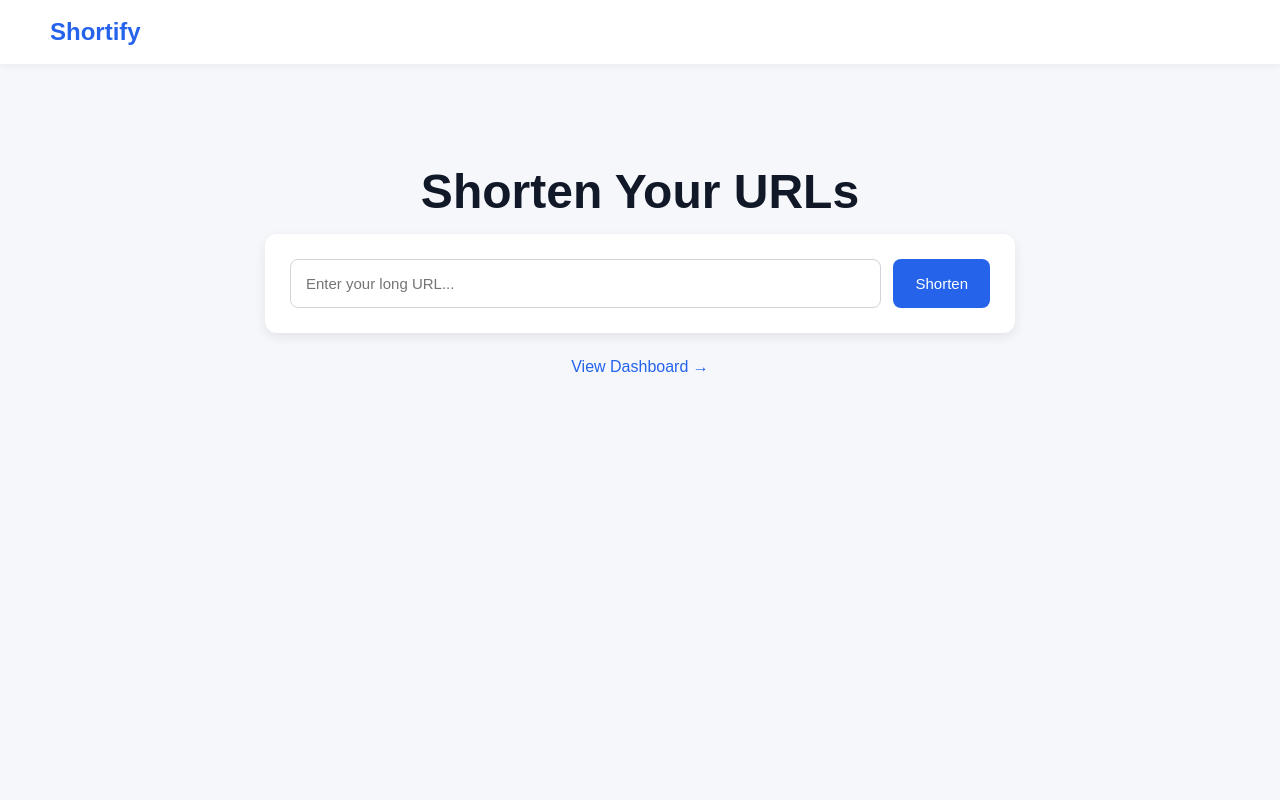
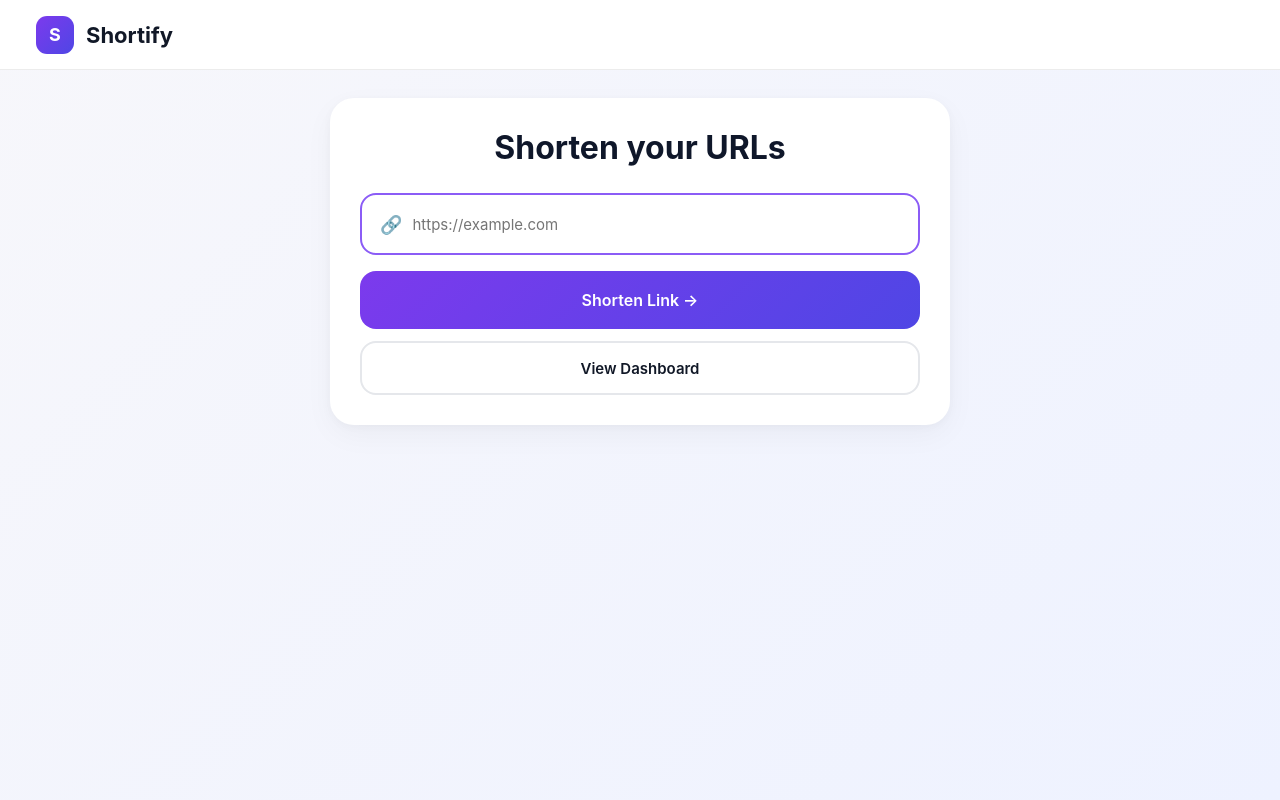
Before and after one commit to Bhavishay-Goyal-1004/Flask-URL-Shortner, a Flask app: page / in a window 1280 px wide. Run offline with Flask 3, Linux system fonts and the light colour scheme.

Commit message:
Change Design of app

```diff
--- a/templates/index.html
+++ b/templates/index.html
@@ -1,128 +1,239 @@
 <!DOCTYPE html>
 <html lang="en">
-
 <head>
-
 <meta charset="UTF-8">
 <meta name="viewport" content="width=device-width, initial-scale=1.0">
 
-    <title>Shortify</title>
+<title>URL Shortner</title>
 
 <style>
 
-        body{
+*{
     margin:0;
-            font-family:Arial, Helvetica, sans-serif;
-            background:#f5f7fb;
-            color:#222;
+    padding:0;
+    box-sizing:border-box;
+    font-family:Inter,sans-serif;
 }
 
+body{
+    background:linear-gradient(135deg,#f7f7fb,#eef2ff);
+    min-height:100vh;
+    color:#111827;
+    overflow-x:hidden;
+}
+
+/* NAVBAR */
+
 .navbar{
+    width:100%;
+    height:70px;
     background:white;
-            padding:18px 50px;
-            box-shadow:0 2px 8px rgba(0,0,0,0.05);
+    border-bottom:1px solid #ececec;
+    display:flex;
+    align-items:center;
+    padding:0 36px;
 }
 
 .logo{
-            font-size:24px;
-            font-weight:bold;
-            color:#2563eb;
+    display:flex;
+    align-items:center;
+    gap:12px;
 }
 
-        .hero{
-            max-width:750px;
-            margin:100px auto;
-            text-align:center;
-            padding:0 20px;
+.logo-box{
+    width:38px;
+    height:38px;
+    border-radius:11px;
+    background:linear-gradient(135deg,#7c3aed,#4f46e5);
+    display:flex;
+    justify-content:center;
+    align-items:center;
+    color:white;
+    font-size:18px;
+    font-weight:bold;
 }
 
-        .hero h1{
-            font-size:48px;
-            margin-bottom:15px;
+.logo h2{
+    font-size:22px;
+    font-weight:700;
+}
+
+/* MAIN */
+
+.wrapper{
+    width:100%;
+    display:flex;
+    flex-direction:column;
+    align-items:center;
+    padding:28px 16px;
+    gap:20px;
+}
+
+/* CARD */
+
+.card{
+    width:100%;
+    max-width:620px;
+    background:white;
+    border-radius:24px;
+    padding:30px;
+    box-shadow:
+    0 10px 30px rgba(0,0,0,0.04),
+    0 2px 10px rgba(0,0,0,0.03);
+}
+
+/* TITLE */
+
+.title{
+    text-align:center;
+    font-size:32px;
+    margin-bottom:26px;
+    color:#0f172a;
+}
+
+/* INPUT */
+
+.input-box{
+    width:100%;
+    height:62px;
+    border:2px solid #8b5cf6;
+    border-radius:16px;
+    display:flex;
+    align-items:center;
+    padding:0 18px;
+    background:white;
+}
+
+.input-box span{
+    font-size:18px;
+    margin-right:10px;
+}
+
+.input-box input{
+    width:100%;
+    border:none;
+    outline:none;
+    font-size:15px;
+    background:none;
     color:#111827;
 }
 
-        .hero p{
-            color:#6b7280;
-            margin-bottom:35px;
-            font-size:17px;
+/* BUTTONS */
+
+.btn{
+    width:100%;
+    height:58px;
+    margin-top:16px;
+    border:none;
+    border-radius:16px;
+    background:linear-gradient(135deg,#7c3aed,#4f46e5);
+    color:white;
+    font-size:16px;
+    font-weight:600;
+    cursor:pointer;
 }
 
-        .form-box{
+.dashboard-btn{
+    width:100%;
+    height:54px;
+    margin-top:12px;
+    border-radius:16px;
     background:white;
-            padding:25px;
-            border-radius:12px;
-            box-shadow:0 4px 12px rgba(0,0,0,0.08);
-        }
-
-        form{
+    border:2px solid #e5e7eb;
     display:flex;
-            gap:12px;
-        }
-
-        input{
-            flex:1;
-            padding:15px;
-            border:1px solid #d1d5db;
-            border-radius:8px;
+    justify-content:center;
+    align-items:center;
+    text-decoration:none;
+    color:#111827;
+    font-weight:600;
     font-size:15px;
 }
 
-        input:focus{
-            outline:none;
-            border-color:#2563eb;
+/* ERROR */
+
+.error{
+    margin-top:16px;
+    background:#fee2e2;
+    color:#dc2626;
+    padding:14px;
+    border-radius:14px;
+    text-align:center;
+    font-size:14px;
 }
 
-        button{
-            padding:15px 22px;
-            background:#2563eb;
-            color:white;
-            border:none;
-            border-radius:8px;
-            cursor:pointer;
-            font-size:15px;
+/* RESULT */
+
+.result-card{
+    text-align:center;
 }
 
-        button:hover{
-            background:#1d4ed8;
+.check{
+    width:62px;
+    height:62px;
+    border-radius:50%;
+    background:#dcfce7;
+    color:#16a34a;
+    font-size:28px;
+    display:flex;
+    justify-content:center;
+    align-items:center;
+    margin:auto;
+    margin-bottom:18px;
 }
 
-        .result{
-            margin-top:20px;
-            background:#eff6ff;
-            padding:18px;
-            border-radius:8px;
-            border:1px solid #bfdbfe;
-            text-align:left;
+.result-card h2{
+    font-size:26px;
+    margin-bottom:22px;
 }
 
-        .result a{
-            color:#2563eb;
-            text-decoration:none;
-            font-weight:bold;
+.result-box{
+    background:#f8f7ff;
+    border-radius:18px;
+    padding:14px;
+    display:flex;
+    align-items:center;
+    gap:12px;
+    flex-wrap:wrap;
 }
 
-        .error{
-            margin-top:20px;
-            background:#fef2f2;
-            color:#dc2626;
-            padding:15px;
-            border-radius:8px;
-            border:1px solid #fecaca;
+.short-url{
+    flex:1;
+    background:white;
+    border-radius:12px;
+    padding:14px 16px;
     text-align:left;
+    word-break:break-all;
+    font-size:14px;
 }
 
-        .dashboard{
-            margin-top:25px;
+.copy-btn{
+    border:none;
+    background:linear-gradient(135deg,#7c3aed,#4f46e5);
+    color:white;
+    padding:14px 18px;
+    border-radius:12px;
+    cursor:pointer;
+    font-weight:600;
+    font-size:14px;
 }
 
-        .dashboard a{
-            color:#2563eb;
-            text-decoration:none;
+@media(max-width:768px){
+
+    .navbar{
+        padding:0 18px;
+    }
+
+    .card{
+        padding:24px;
+    }
+
+    .title{
+        font-size:28px;
+    }
+
 }
 
 </style>
-
 </head>
 
 <body>
@@ -130,54 +241,84 @@
 <div class="navbar">
 
     <div class="logo">
-            Shortify
+
+        <div class="logo-box">
+            S
+        </div>
+
+        <h2>Shortify</h2>
+
     </div>
 
 </div>
 
-    <div class="hero">
+<div class="wrapper">
 
-        <h1>Shorten Your URLs</h1>
+    <div class="card">
 
+        <h1 class="title">
+            Shorten your URLs
+        </h1>
 
-        <div class="form-box">
+        <form method="POST" action="/shorten">
 
-            <form action="/shorten" method="POST">
+            <div class="input-box">
+
+                <span>🔗</span>
 
                 <input
                 type="text"
                 name="url"
-                    placeholder="Enter your long URL..."
+                placeholder="https://example.com"
                 required
                 >
 
-                <button type="submit">
-                    Shorten
+            </div>
+
+            <button class="btn" type="submit">
+                Shorten Link →
             </button>
+
+            <a href="/dashboard" class="dashboard-btn">
+                View Dashboard
+            </a>
 
         </form>
 
-            {% if short_url %}
-
-            <div class="result">
-
-                <strong>Short URL:</strong>
-
-                <br><br>
-
-                <a href="{{ short_url }}" target="_blank">
-                    {{ short_url }}
-                </a>
+        {% if error %}
+        <div class="error">
+            {{ error }}
+        </div>
+        {% endif %}
 
     </div>
 
-            {% endif %}
+    {% if short_url %}
 
-            {% if error %}
+    <div class="card result-card">
 
-            <div class="error">
+        <div class="check">
+            ✓
+        </div>
 
-                {{ error }}
+        <h2>
+            Your link is ready!
+        </h2>
+
+        <div class="result-box">
+
+            <div class="short-url" id="shortLink">
+                {{ short_url }}
+            </div>
+
+            <button
+            class="copy-btn"
+            onclick="copyLink()"
+            >
+                Copy Link
+            </button>
+
+        </div>
 
     </div>
 
@@ -185,16 +326,18 @@
 
 </div>
 
-        <div class="dashboard">
+<script>
 
-            <a href="/dashboard">
-                View Dashboard →
-            </a>
+function copyLink(){
 
-        </div>
+    const text =
+    document.getElementById("shortLink").innerText;
 
-    </div>
+    navigator.clipboard.writeText(text);
+
+}
+
+</script>
 
 </body>
-
 </html>
```
Also changed, not shown: templates/404.html (+84 -27 lines), templates/dashboard.html (+121 -77 lines). Lines whose indentation alone changed are shown as unchanged.
